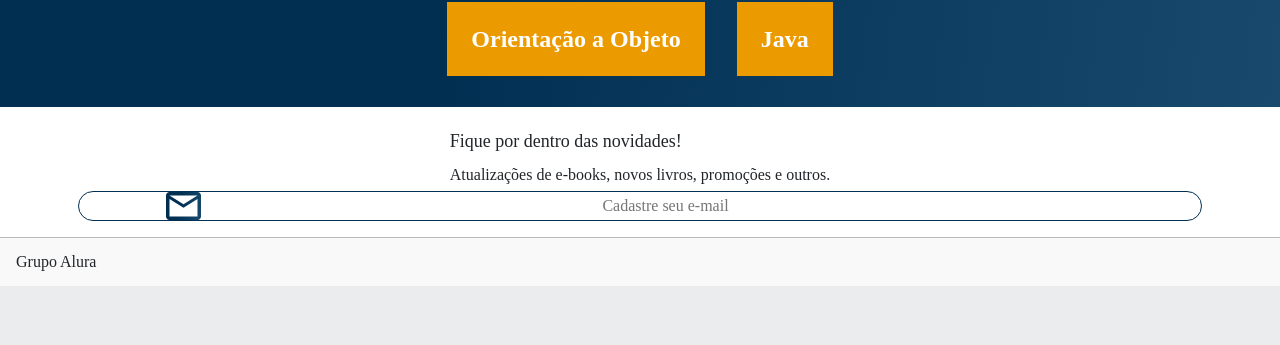
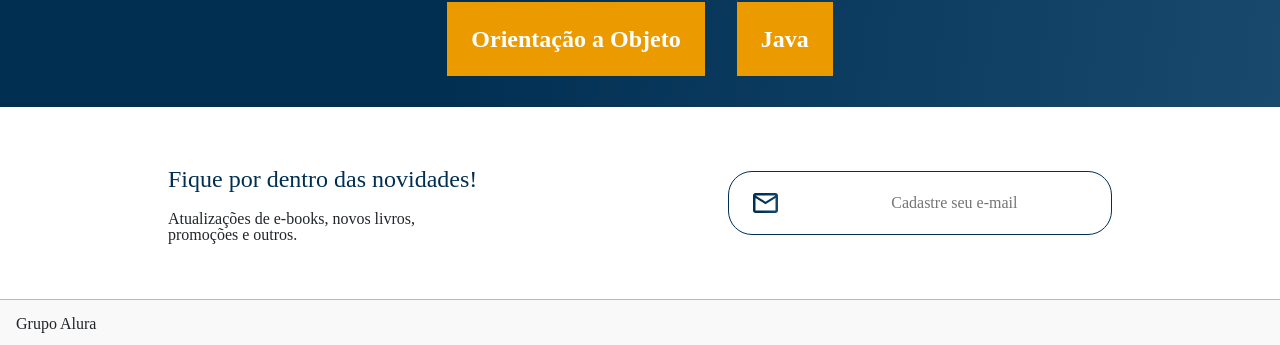
Before and after one commit to arctavares/AluraBooks, a React (Vite) app: page / in a window 1280 px wide. Shown: the part 2158-2503 px from the top of the page. Before the commit the page ends 2444 px from the top, so only its background shows below. Built offline with nearby package versions, Linux system fonts and the light colour scheme.

Commit message:
add contact media query - 1024px

```diff
--- a/src/styles/components/contact/_contact.scss
+++ b/src/styles/components/contact/_contact.scss
@@ -13,6 +13,7 @@
         & > h1 {
             font-weight: 500;
             font-size: 18px;
+            color: variables.$blue;
         }
         & > h2 {
             font-size: 16px;
@@ -39,3 +40,32 @@
 
     }
 }
+
+
+@media screen and (min-width: 1024px) {
+    .contactContainer {
+        flex-direction: row;
+        justify-content: space-around;
+        padding: 3em;
+        .contactTextContainer {
+            width: 25vw;
+            & > h1 {
+                font-size: 24px;
+            }
+            & > h2 {
+                font-size: 16px;
+            }
+        }
+        .inputContainer {
+            display: flex;
+            justify-content: space-around;
+            align-items: center;
+            width: 30vw;
+            height: 5vw;
+            & > img {
+                height: 20px;
+                margin-left: 20px;
+            }
+        }
+    }
+}
--- a/src/styles/styles.css
+++ b/src/styles/styles.css
@@ -480,6 +480,7 @@ body {
 .contactContainer .contactTextContainer > h1 {
   font-weight: 500;
   font-size: 18px;
+  color: rgb(0, 47, 82);
 }
 .contactContainer .contactTextContainer > h2 {
   font-size: 16px;
@@ -506,6 +507,33 @@ body {
   text-align: center;
 }
 
+@media screen and (min-width: 1024px) {
+  .contactContainer {
+    flex-direction: row;
+    justify-content: space-around;
+    padding: 3em;
+  }
+  .contactContainer .contactTextContainer {
+    width: 25vw;
+  }
+  .contactContainer .contactTextContainer > h1 {
+    font-size: 24px;
+  }
+  .contactContainer .contactTextContainer > h2 {
+    font-size: 16px;
+  }
+  .contactContainer .inputContainer {
+    display: flex;
+    justify-content: space-around;
+    align-items: center;
+    width: 30vw;
+    height: 5vw;
+  }
+  .contactContainer .inputContainer > img {
+    height: 20px;
+    margin-left: 20px;
+  }
+}
 hr {
   margin: 0;
 }
```
Also changed, not shown: 1 other file (tests, documents, lock files or other folders).
